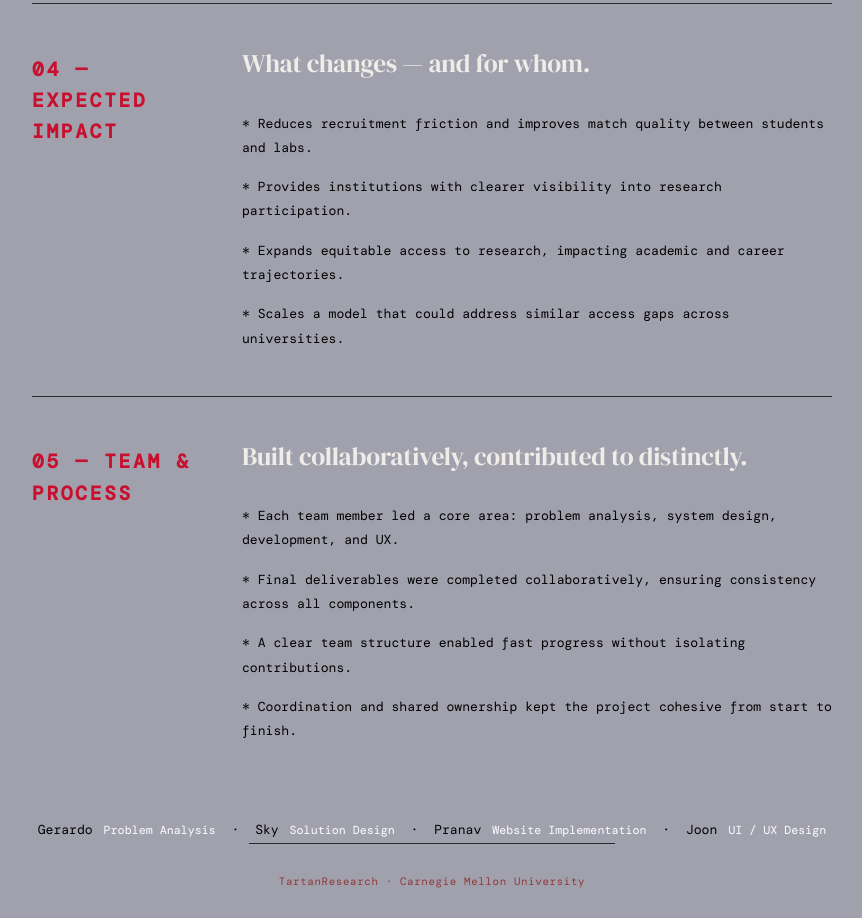
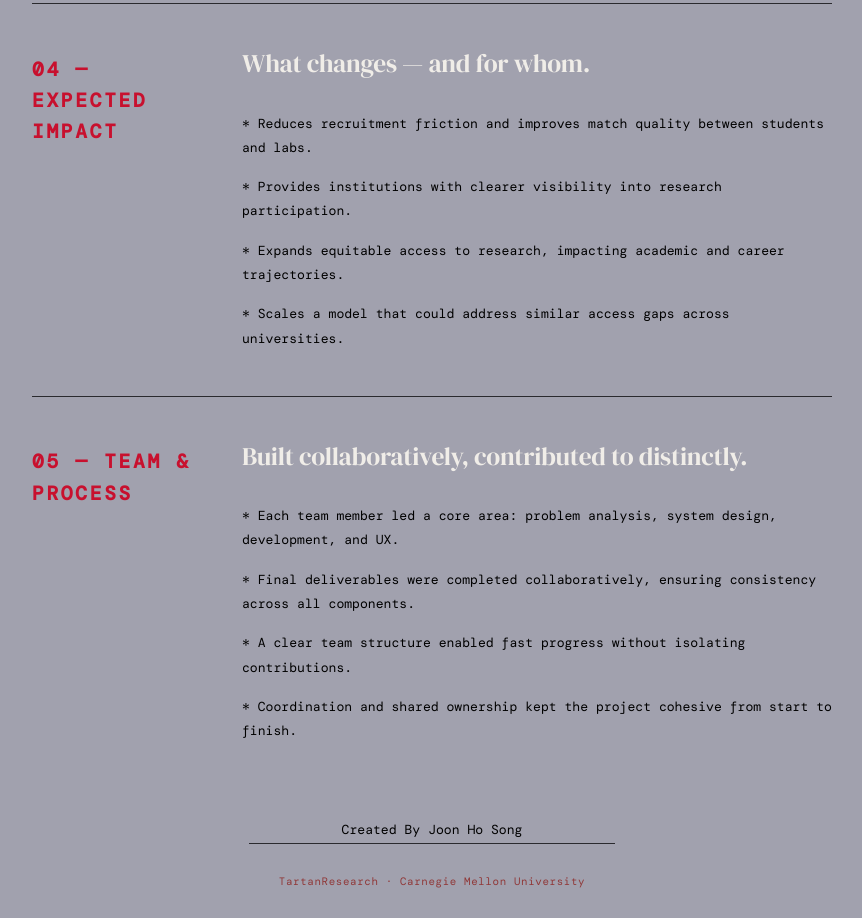
Before and after one commit to joonho421/TartanResearch, a plain HTML site: page index.html in a window 1280 px wide. Shown: the part 3045-3963 px from the top of the page, without its empty margins (208-1070 px from the left). Drawn offline with nearby package versions, Linux system fonts and the light colour scheme; a web font is replaced by a local one.

Commit message:
Update homepage creator credit

```diff
--- a/index.html
+++ b/index.html
@@ -180,12 +180,7 @@
   </div>
 
 </section>
-<p class="ac-text team-list">
-  Gerardo <span class="team-role-inline">Problem Analysis</span> &nbsp;·&nbsp;
-  Sky <span class="team-role-inline">Solution Design</span> &nbsp;·&nbsp;
-  Pranav <span class="team-role-inline">Website Implementation</span> &nbsp;·&nbsp;
-  Joon <span class="team-role-inline">UI / UX Design</span>
-</p>
+<p class="ac-text team-list">Created By Joon Ho Song</p>
 
     </div>
   </div>
```
